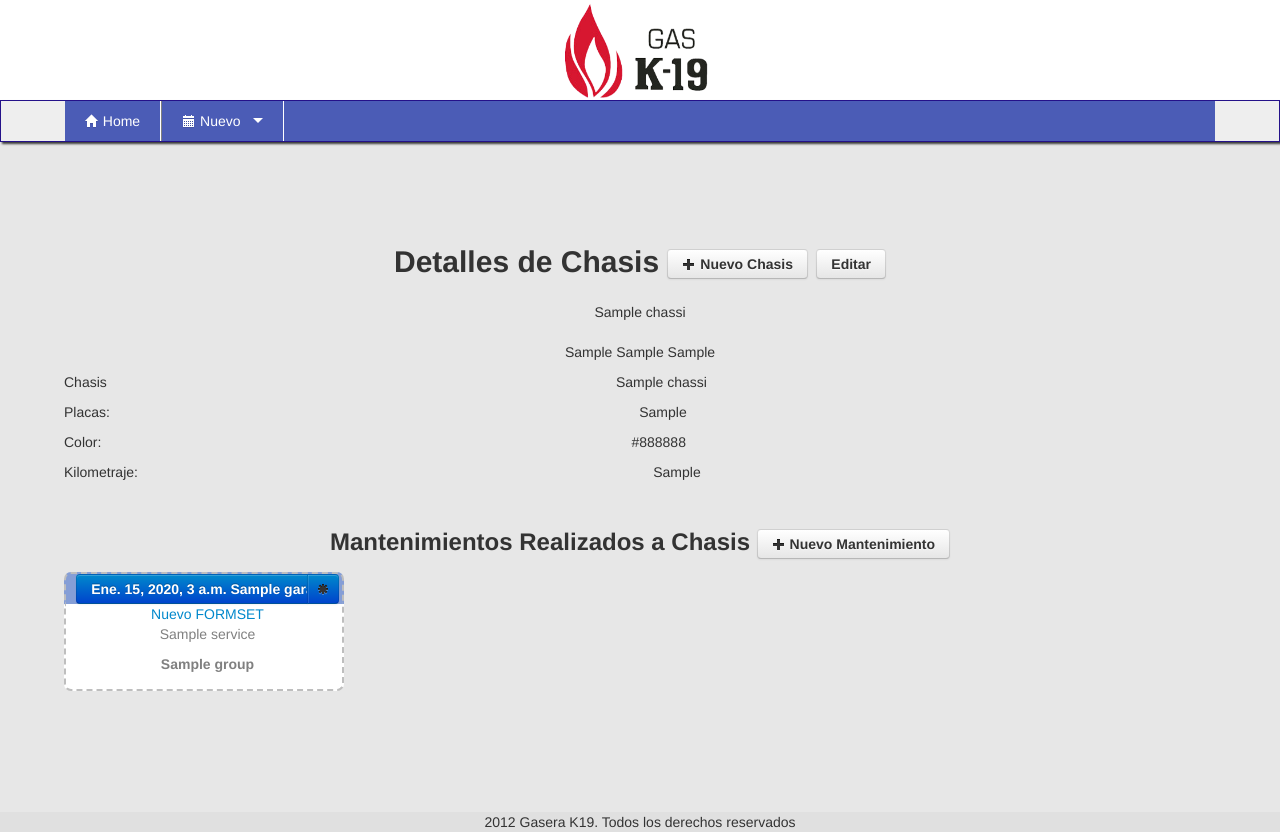
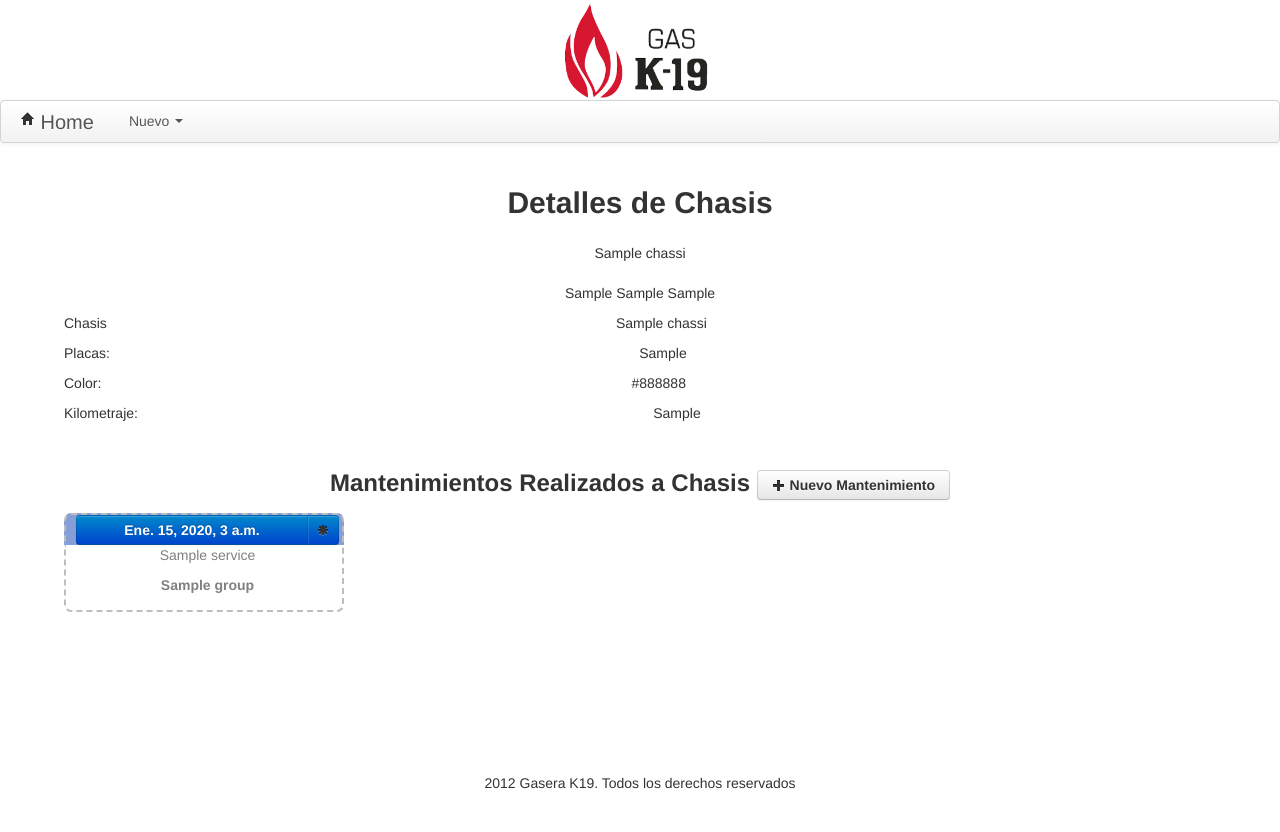
Before and after one commit to jesusmaherrera/maintenance, a Django app: a page that uses maintenance/templates/base.html in a window 1280 px wide. After the commit the page ends 789 px from the top, so only its background shows below. Run offline with Django 3.2, Linux system fonts and the light colour scheme; tables that the repository leaves empty hold one stand-in row (values such as "Sample post"); parts of the project's set-up code (start-up, migrations or seed data) failed here and were passed over; some libraries are stand-ins or nearby versions.

Commit message:
Mas Diseño

```diff
--- a/maintenance/main/views.py
+++ b/maintenance/main/views.py
@@ -225,8 +225,8 @@ def chassis_maintenance_manageinlineView(request , id = None, id_mant = None, te
 	else:
 		chassisMaintenance = chassis_maintenance()
 
-	chassis_maintenanceInlineFormSetS = inlineformset_factory(chassis_maintenance, chassis_maintenance_S, extra=1)
-	chassis_maintenanceInlineFormSetSG = inlineformset_factory(chassis_maintenance, chassis_maintenance_SG, extra=1)
+	chassis_maintenanceInlineFormSetS = inlineformset_factory(chassis_maintenance, chassis_maintenance_S, extra=0)
+	chassis_maintenanceInlineFormSetSG = inlineformset_factory(chassis_maintenance, chassis_maintenance_SG, extra=0)
 
 	if request.method == "POST":
 		formsetIS = chassis_maintenanceInlineFormSetS(request.POST, request.FILES, instance=chassisMaintenance)
@@ -250,8 +250,8 @@ def chassis_maintenance_manageinlineView(request , id = None, id_mant = None, te
 	return render_to_response(template_name, {"formsetS": formsetIS,'formsetSG':formsetISG,'chassis_maintenance_form':chassis_maintenance_form,},context_instance = RequestContext(request))
 
 def chassis_maintenance_manageFormSet(request, object_id=None):
-	chassisServiceFormSet, chassisServiceGroupFormSet = inlineformset_factory(chassis_maintenance, chassis_maintenance_S, extra = 1), inlineformset_factory(chassis_maintenance, chassis_maintenance_SG, extra = 1)
-
+	chassisServiceFormSet, chassisServiceGroupFormSet = inlineformset_factory(chassis_maintenance, chassis_maintenance_S, extra = 0), inlineformset_factory(chassis_maintenance, chassis_maintenance_SG, extra = 0)
+	message = ""
 	if object_id:
 		chassisMaintenance = chassis_maintenance.objects.get(pk=object_id)
 	else:
@@ -264,20 +264,31 @@ def chassis_maintenance_manageFormSet(request, object_id=None):
 			created_maintenance = f.save(commit=False)
 			fs, fsg = chassisServiceFormSet(request.POST,prefix='chassisServiceFormS', instance=chassisMaintenance), chassisServiceGroupFormSet(request.POST, prefix="chassisServiceFormSG", instance=chassisMaintenance)
 
+
         	if fs.is_valid() and fsg.is_valid():
-        		f.save()
         		for form in fs:
         			createdform = form.save(commit=False)
         			createdform.chassis_maintenance = chassisMaintenance
         			createdform.save()
+
 				for form in fsg:
 					createdform = form.save(commit=False)
 					createdform.chassis_maintenance = chassisMaintenance
         			createdform.save()
-
-            	return render_to_response('chassis_maintenance_manageFormSet.html', {'fs': fs, 'fsg':fsg, 'f':f,'chassisMaintenance':chassisMaintenance,}, context_instance = RequestContext(request))
+        		f.save()
+        		message = "Datos Guardados"
+            	return render_to_response('chassis_maintenance_manageFormSet.html', {'fs': fs, 'fsg':fsg, 'f':f,'message':message,'chassisMaintenance':chassisMaintenance,}, context_instance = RequestContext(request))
 	else:
 		f  = chassis_maintenance_Form(instance=chassisMaintenance)
     	fs = chassisServiceFormSet(prefix='chassisServiceFormS', instance=chassisMaintenance)
     	fsg = chassisServiceGroupFormSet(prefix='chassisServiceFormSG', instance=chassisMaintenance)
+	return render_to_response('chassis_maintenance_manageFormSet.html', {'fs': fs, 'fsg':fsg, 'f':f,'message':message,'chassisMaintenance':chassisMaintenance,}, context_instance = RequestContext(request))
+
+def delete_chassis_maintenanceS(request, id = None):
+	chassis_maintenanceS = get_object_or_404(chassis_maintenance_S, pk=id)
+	chassis_maintenanceS.delete()
+
+	f  = chassis_maintenance_Form(instance=chassis_maintenanceS.chassis_maintenance)
+	fs = chassisServiceFormSet(prefix='chassisServiceFormS', instance=chassis_maintenanceS.chassis_maintenance)
+	fsg = chassisServiceGroupFormSet(prefix='chassisServiceFormSG', instance=chassis_maintenanceS.chassis_maintenance)
 	return render_to_response('chassis_maintenance_manageFormSet.html', {'fs': fs, 'fsg':fsg, 'f':f,'chassisMaintenance':chassisMaintenance,}, context_instance = RequestContext(request))
--- a/maintenance/statics/css/base.css
+++ b/maintenance/statics/css/base.css
@@ -9,7 +9,7 @@ body{
 }
 
 body #content{
-	background-color: #E7E7E7;
+	background-color: white;
 	padding-left: 5%;
 	padding-right: 5%;
 }
@@ -19,7 +19,9 @@ body section h2{
 }
 
 body footer{
-	background-color: #E0E0E0;
+	background-color: white;
+  border-top: 1px;
+  border-top-color: gray;
 }
 
 .tarjeta{
@@ -28,6 +30,7 @@ body footer{
   float: left;
   margin-right: 1em;
 }
+
 
 .tarjeta header{
   background-color: #859ED6;
@@ -43,8 +46,7 @@ body footer{
   border-color: #BEBEBE;
 }
 
-.tarjeta header:hover{
-    background-color: #364F86;
+.tarjeta a:hover{
     text-decoration: none;
 }
 
--- a/maintenance/templates/base.html
+++ b/maintenance/templates/base.html
@@ -6,9 +6,7 @@
 
   <!-- Estilos -->
   <link rel='stylesheet' href='{{STATIC_URL}}css/bootstrap.css'/>
-  <link rel='stylesheet' href='{{STATIC_URL}}css/menu.css'/>
   <link rel='stylesheet' href='{{STATIC_URL}}css/base.css'/>
-
     {% block style_css %}{% endblock %}
 
   <script src="https://ajax.googleapis.com/ajax/libs/jquery/1.8.0/jquery.min.js" ></script>
@@ -25,26 +23,37 @@
       <img id="logo" src='{{STATIC_URL}}img/gas-k19-logo.png' />
       <!-- Menu de Navegacion -->
       <nav>
-        <ul id="MenuNav" style="z-index:900;">
-          <li><a href="/"><i class="icon-home icon-white"></i> Home</a></li>
-          <li><a href="#" title="Reportes"><i class="icon-calendar icon-white"></i> Nuevo &nbsp;<span class="flechabot"/> </a>
-            <ul>
-              <li><a href="{% url maintenance.main.views.chassis_manageView %}">Chasis</a></li>
-              <li><a href="{% url maintenance.main.views.storage_tank_manageView %}">Tanque de Almacenamiento</a></li>
-              <li><a href="{% url maintenance.main.views.carburetion_tank_manageView %}">Tanque de Carburacion</a></li>
-              <li><a href="{% url maintenance.main.views.radio_manageView %}">Radio</a></li>
-              <li><a href="{% url maintenance.main.views.new_vehicleView %}">Vehiculo</a></li>
-            </ul>
-          </li>
-        </ul>
-      </nav>
+        <div id="navbar-example" class="navbar navbar-static">
+            <div class="navbar-inner">
+              <div class="container" style="width: auto;">
+                <a class="brand" href="/"> <i class="icon-home"></i>  Home</a>
+                <ul class="nav" role="navigation">
+                  <li class="dropdown">
+                    <a id="drop1" href="#" role="button" class="dropdown-toggle" data-toggle="dropdown">Nuevo <b class="caret"></b></a>
+                    <ul class="dropdown-menu" role="menu" aria-labelledby="drop1">
+                      <li><a tabindex="-1" href="{% url maintenance.main.views.chassis_manageView %}">Chasis</a></li>
+                      <li><a tabindex="-1" href="{% url maintenance.main.views.storage_tank_manageView %}">Tanque de Almacenamiento</a></li>
+                      <li><a tabindex="-1" href="{% url maintenance.main.views.carburetion_tank_manageView %}">Tanque de Carburacion</a></li>
+                      <li><a tabindex="-1" href="{% url maintenance.main.views.radio_manageView %}">Radio</a></li>
+                      <li><a tabindex="-1" href="{% url maintenance.main.views.new_vehicleView %}">Vehiculo</a></li>
+                      <li class="divider"></li>
+                      <li><a tabindex="-1" href="#">Servicio</a></li>
+                      <li><a tabindex="-1" href="#">Grupo de Servicio</a></li>
+                    </ul>
+                  </li>
+                </ul>
+              </div>
+            </div>
+          </div>
+        </nav>
     </div>
   </header>
   <section id="content">
-    <br><br><br><br><br>
+    <br>
     {% block content %}{% endblock %}
   </section>
-  <footer>
+  <br>
+  <footer style="clear:both;">
     2012 Gasera K19. Todos los derechos reservados
   </footer>
 </body>
--- a/maintenance/templates/carburetion_tank_maintenance.html
+++ b/maintenance/templates/carburetion_tank_maintenance.html
@@ -2,7 +2,7 @@
 {% block title %}Home{% endblock %}
 
 {% block content %}
-  <h2>Detalles de Tanque de Carburacion <a class="btn" href="{% url maintenance.main.views.carburetion_tank_manageView%}"><i class="icon-plus"></i> Nuevo Tanque de Carburacion</a><a class="btn" href="{% url maintenance.main.views.carburetion_tank_manageView carburetion_tank.id %}">Editar </a></h2>
+  <h2>Detalles de Tanque de Carburacion</h2>
   <br>
   {{ carburetion_tank.series}}<br>
   <br>
--- a/maintenance/templates/carburetion_tank_manage.html
+++ b/maintenance/templates/carburetion_tank_manage.html
@@ -2,7 +2,7 @@
 {% block title %}Tanque de Almacenamiento{% endblock %}
 {% block js_code %}{% endblock %}
 {% block content %}
-  <h2>Nuevo Tanque de Carburacion</h2>
+  <h2>Tanque de Carburacion</h2>
   <section>
     <form method="post" action="." width="400px">
       {% csrf_token %}
--- a/maintenance/templates/chassis_maintenance.html
+++ b/maintenance/templates/chassis_maintenance.html
@@ -3,8 +3,6 @@
 
 {% block content %}
   <h2>Detalles de Chasis
-    <a class="btn" href="{% url maintenance.main.views.chassis_manageView %}"><i class="icon-plus"></i> Nuevo Chasis</a>
-    <a class="btn" href="{% url maintenance.main.views.chassis_manageView chassis.id %}">Editar</a>
   </h2>
   <br>
   {{ chassis.name}} <br>
@@ -16,14 +14,14 @@
   <p><label style="float:left;">Kilometraje:</label> {{ chassis.mileage}}</p>
 
   <br>
-  <h3>Mantenimientos Realizados a Chasis <a class="btn" href="{% url maintenance.main.views.chassis_maintenance_manageView chassis.id %}"><i class="icon-plus"></i> Nuevo Mantenimiento</a></h3>
+  <h3>Mantenimientos Realizados a Chasis <a class="btn" href="/ChasisMaintenenceFS/new/"><i class="icon-plus"></i> Nuevo Mantenimiento</a></h3>
   {% for chassis_maintenance in chassis_maintenances %}
   <article class="tarjeta">
 
       <header>
         <div class="btn-group" style="width:100%;">
-          <a href='{% url maintenance.main.views.chassis_maintenance_manageView chassis.id chassis_maintenance.id %}' style="width:75%;" class="btn btn-primary">
-            {{ chassis_maintenance.date }} {{ chassis_maintenance.garage }}
+          <a href='{% url maintenance.main.views.chassis_maintenance_manageFormSet chassis_maintenance.id%}' style="width:75%;" class="btn btn-primary">
+            {{ chassis_maintenance.date }}
           </a>
           <a class="btn btn-primary dropdown-toggle" data-toggle="dropdown" href="#"><span class="icon-asterisk"></span></a>
           <ul class="dropdown-menu">
@@ -34,8 +32,6 @@
         </div>
       </header>
     <section>
-      <a href='{% url maintenance.main.views.chassis_maintenance_manageFormSet chassis_maintenance.id%}' >Nuevo FORMSET</a>
-
       {% for chassis_service in chassis_services %}
         {% if chassis_service.chassis_maintenance == chassis_maintenance %}
             <p>{{ chassis_service.service.name }}</p>
--- a/maintenance/templates/storage_tank_maintenance.html
+++ b/maintenance/templates/storage_tank_maintenance.html
@@ -2,8 +2,7 @@
 {% block title %}Home{% endblock %}
 
 {% block content %}
-  <h2>Detalles de Tanque de Almacenamiento <a class="btn" href="{% url maintenance.main.views.storage_tank_manageView %}"><i class="icon-plus"></i> Nuevo</a></h2>
-  <a class="btn" href="{% url maintenance.main.views.storage_tank_manageView storage_tank.id %}">Editar</a></h2>
+  <h2>Detalles de Tanque de Almacenamiento </h2>
   <br>
   {{ storage_tank.series}}<br>
   <br>
--- a/maintenance/urls.py
+++ b/maintenance/urls.py
@@ -23,6 +23,7 @@ urlpatterns = patterns('',
     (r'^TanqueAlmacenamiento/edit/(?P<id>\d+)/$', views.storage_tank_manageView, {}, 'storage_tank_edit'),
     (r'^Chasis/new/$', views.chassis_manageView, {}, 'chassis_new'),
     (r'^Chasis/edit/(?P<id>\d+)/$', views.chassis_manageView, {}, 'chassis_edit'),
+    (r'^ChasisMaintenanceS/delete/(?P<id>\d+)/$', views.delete_chassis_maintenanceS, {}, 'delete_chassis_maintenanceS'),
     (r'^Vehicle/delete/(?P<id>\d+)/$', views.delete_vehicle, {}, 'vehicle_delete'),
     (r'^ChassisMaintenance/delete/(?P<id>\d+)/$', views.delete_chassis_maintenance, {}, 'chassis_maintenance_delete'),
     (r'^FormSet/(?P<id>\d+)/(?P<id_mant>\d+)/$', views.chassis_maintenance_manageView, {}, 'chassis_maintenance_manage'),
```
Also changed, not shown: maintenance/templates/chassis_maintenance_manageFormSet.html (+55 -20 lines), maintenance/templates/index.html (+2 -5 lines), maintenance/templates/vehicle_details.html (+38 -10 lines), 1 other file.
